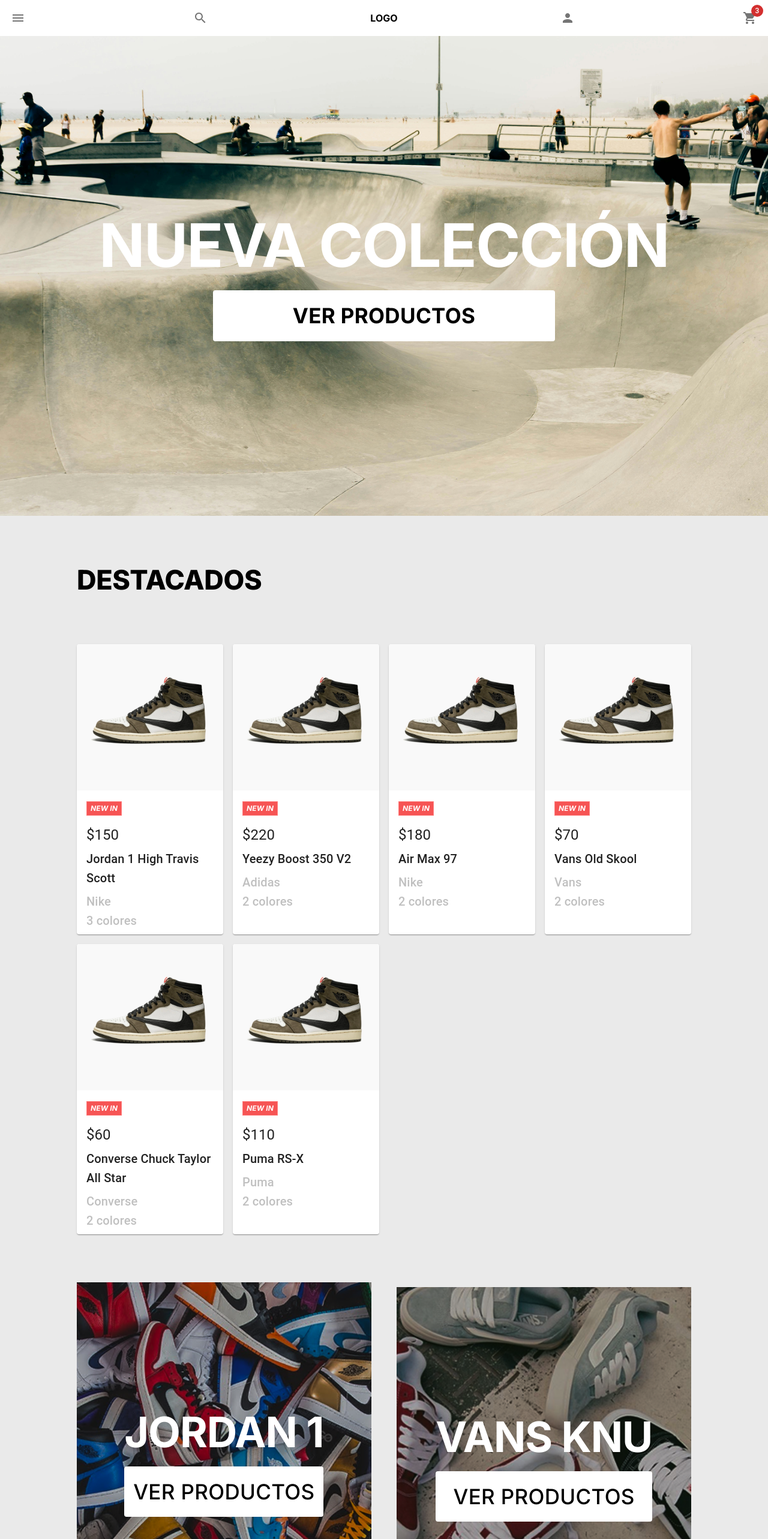
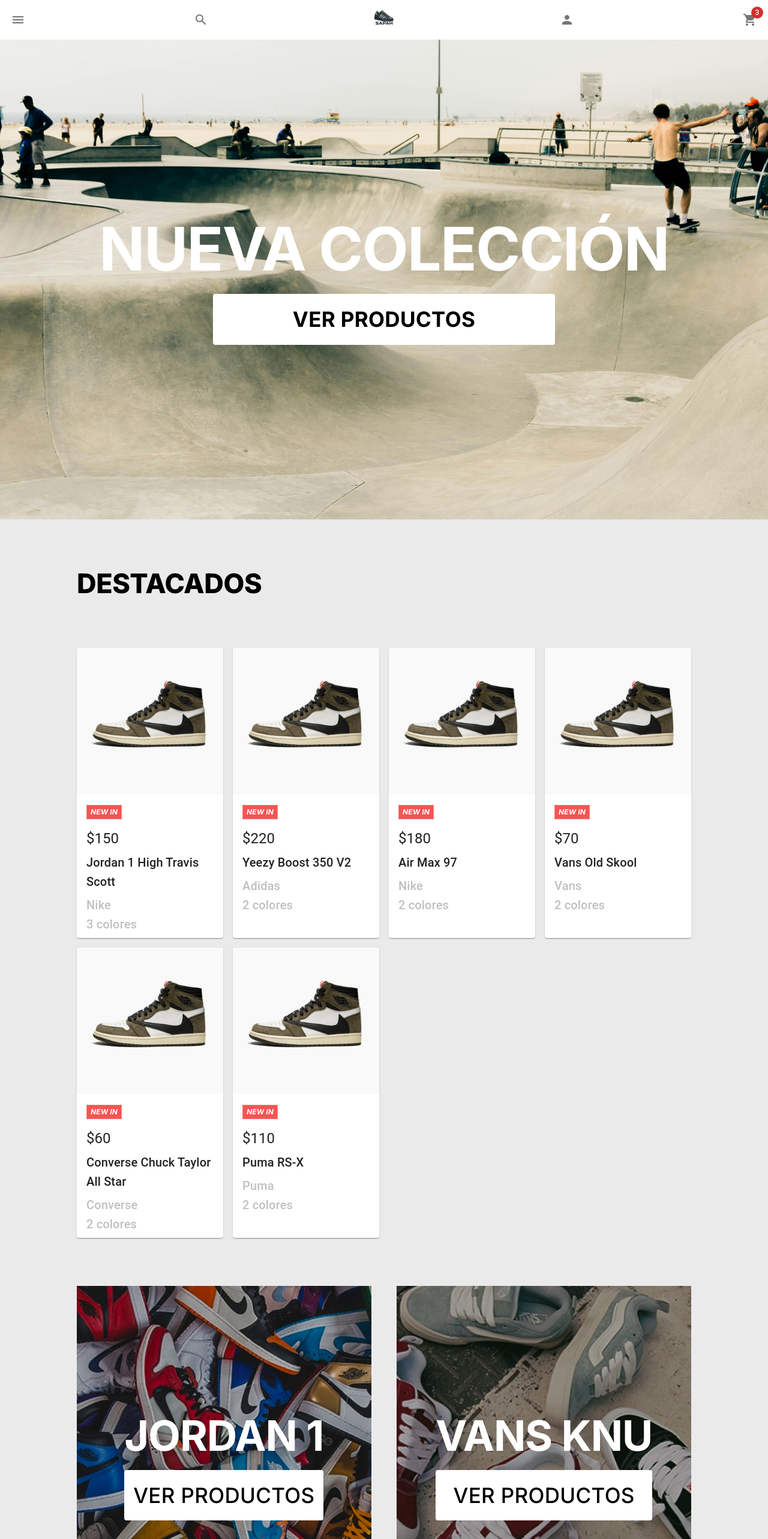
Before and after one commit to martincapece/TPO_Aplicaciones_Interactivas, a React (Vite) app in the folder aplicaciones_interactivas_tpo/: page /inicio in a window 1280 px wide. Shown: the top 2566 px of the page at 60% size. Built offline with nearby package versions, Linux system fonts and the light colour scheme; no server answers; sample sign-in values are in the browser's storage.

Commit message:
fix(develop): correcciones simples e implementacion de logo de marca

```diff
--- a/aplicaciones_interactivas_tpo/index.html
+++ b/aplicaciones_interactivas_tpo/index.html
@@ -2,7 +2,7 @@
 <html lang="en">
   <head>
     <meta charset="UTF-8" />
-    <link rel="icon" type="image/svg+xml" href="/vite.svg" />
+    <link rel="icon" type="image/svg+xml" href="/logo_ecomerce.jpg" />
     <meta name="viewport" content="width=device-width, initial-scale=1.0" />
     <title>Sneaker sellers</title>
     <link href="https://fonts.googleapis.com/css2?family=Inter:ital,opsz,wght@0,14..32,100..900;1,14..32,100..900&family=Open+Sans:wght@300;400;700&display=swap" rel="stylesheet">
--- a/aplicaciones_interactivas_tpo/src/ecomerce/components/Navbar.jsx
+++ b/aplicaciones_interactivas_tpo/src/ecomerce/components/Navbar.jsx
@@ -1,13 +1,16 @@
-import React, { useState } from 'react';
+import React, { useContext, useState } from 'react';
 import { IconButton, Badge } from '@mui/material';
 import { Menu as MenuIcon, ArrowBack, Search, Person, ShoppingCart } from '@mui/icons-material';
 import { useNavigate, useLocation } from 'react-router-dom';
+import { logoutFirebase } from '../../firebase/providers';
+import { AuthContext } from '../../auth/context/AuthContext';
 
 export const Navbar = () => {
   const [menuOpen, setMenuOpen] = useState(false);
   const navigate = useNavigate();
   const location = useLocation();
-  const cartItems = 3; // Replace with your cart state
+  const cartItems = 3; // Cambia esto por el número real de artículos en el carrito
+  const { dispatch } = useContext(AuthContext);
 
   const handleMenuClick = () => {
     setMenuOpen(!menuOpen);
@@ -35,7 +38,7 @@ export const Navbar = () => {
       {menuOpen && isInicio && (
         <div
           style={{
-            position: 'absolute',
+            position: 'fixed',
             top: '50px',
             left: '0',
             width: '100%',
@@ -63,10 +66,10 @@ export const Navbar = () => {
       </IconButton>
 
       <div style={{ cursor: 'pointer', fontWeight: 'bold' }} onClick={() => navigate('/')}>
-        LOGO
+        <img src="../../public/logo_ecomerce.jpg" style={{ width: 40 }} alt="" />
       </div>
 
-      <IconButton onClick={() => navigate('/profile')}>
+      <IconButton onClick={() => logoutFirebase( dispatch ) }>
         <Person />
       </IconButton>
       <IconButton onClick={() => navigate('/cart')}>
--- a/aplicaciones_interactivas_tpo/src/ecomerce/pages/EcomercePage.jsx
+++ b/aplicaciones_interactivas_tpo/src/ecomerce/pages/EcomercePage.jsx
@@ -36,7 +36,7 @@ export const EcomercePage = () => {
             <Grid
             size={{ xs: 12, md: 5.75 }}
             sx={{
-              mb: { xs: 1 }
+              mb: { xs: 1, md: 0 }
             }}
             >
               <ImageBackgroundChild title={'JORDAN 1'} subtitle={'VER PRODUCTOS'} url={jordan} />
@@ -44,7 +44,7 @@ export const EcomercePage = () => {
             <Grid
             size={{ xs: 12, md: 5.75 }}
             sx={{
-              my: { xs: 1 }
+              my: { xs: 1, md: 0 }
             }}
             >
               <ImageBackgroundChild title={'VANS KNU'} subtitle={'VER PRODUCTOS'} url={vans} />
--- a/aplicaciones_interactivas_tpo/src/firebase/providers.js
+++ b/aplicaciones_interactivas_tpo/src/firebase/providers.js
@@ -127,7 +127,7 @@ export const singInWithGoogle = async( dispatch ) => {
     }
 }
 
-export const logoutFirebase = async() => {
+export const logoutFirebase = async( dispatch ) => {
     const out = await FirebaseAuth.signOut();
 
     dispatch({ type: types.logout });
```
Also changed, not shown: aplicaciones_interactivas_tpo/public/logo_ecomerce.jpg (added).
